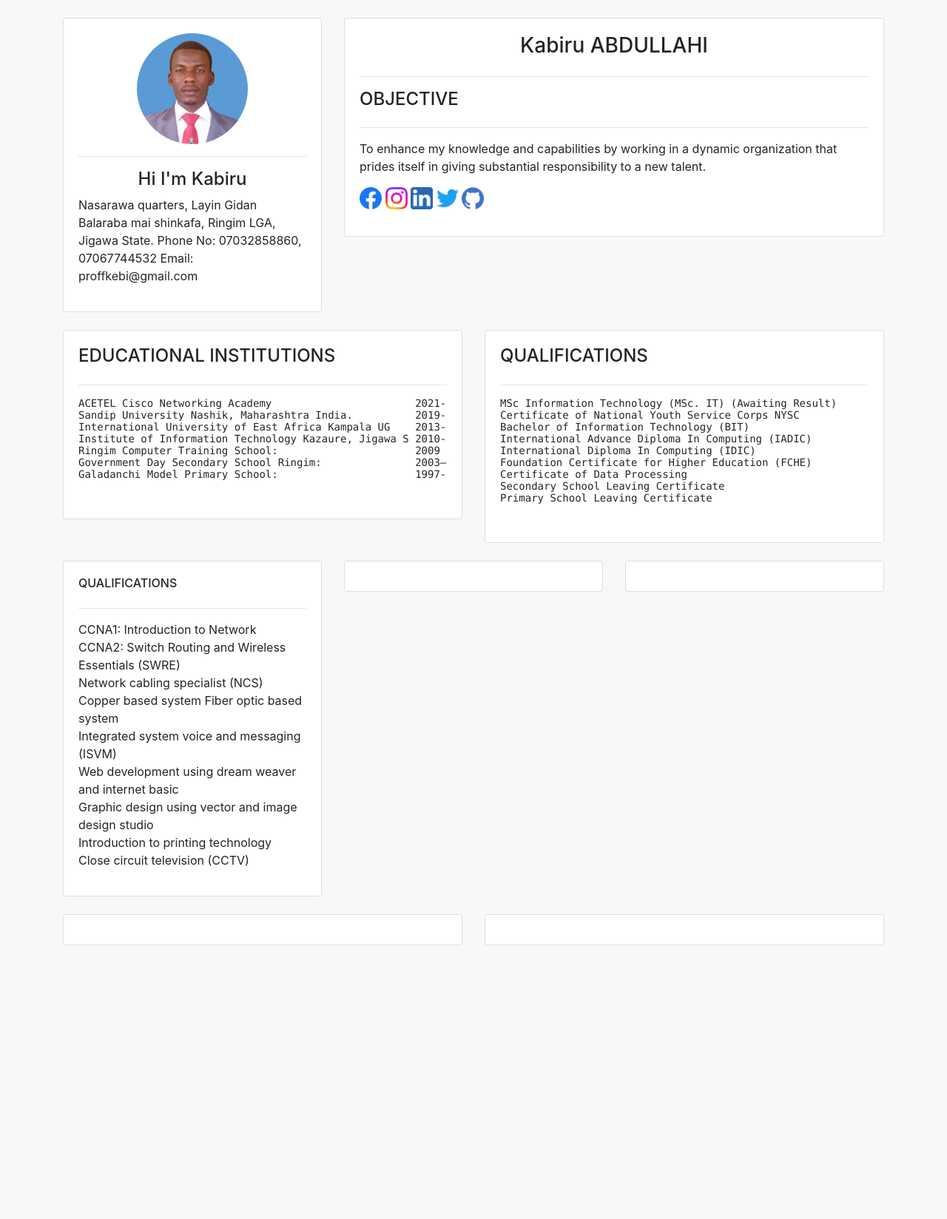
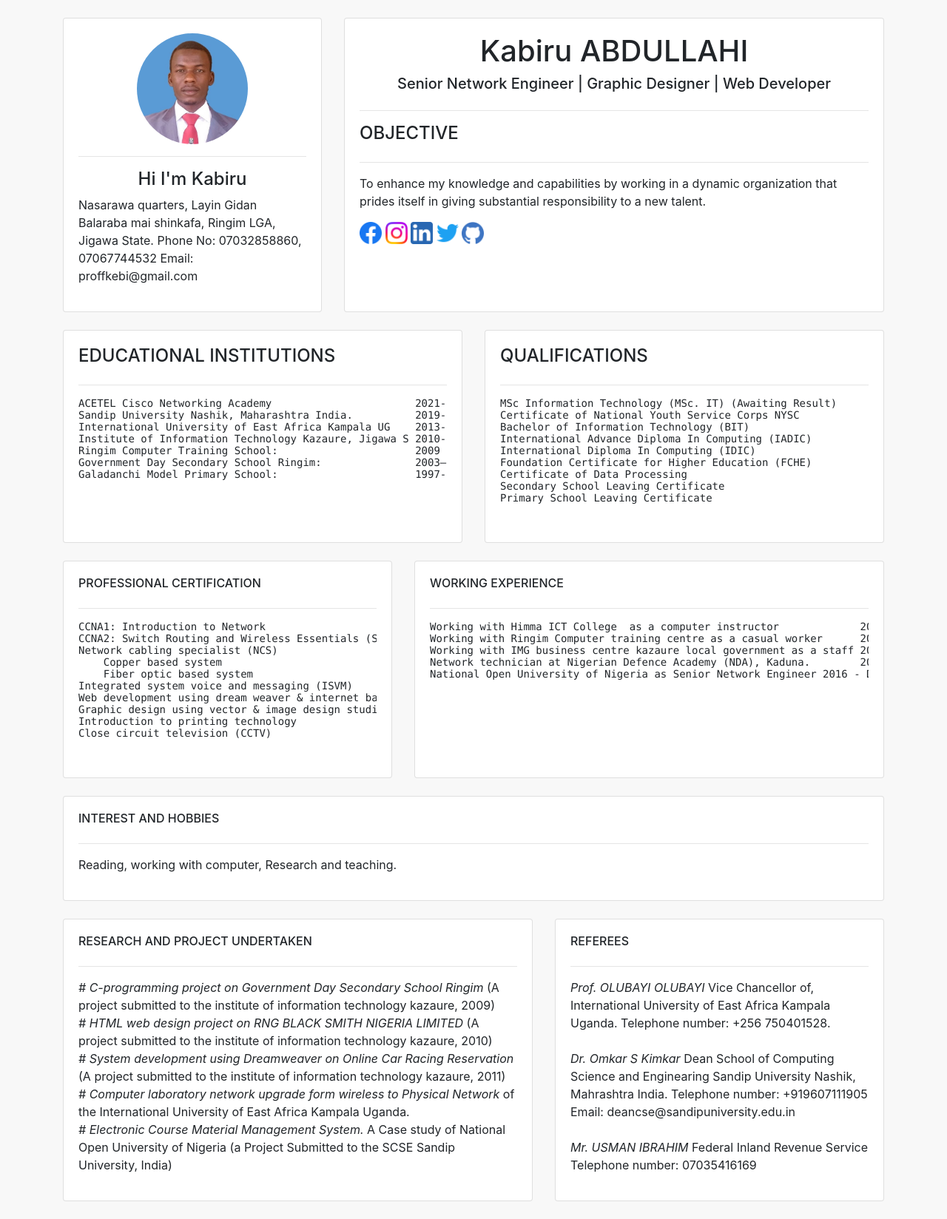
Before and after one commit to proffkebi/kabiruabdu, a Django app: page / in a window 1280 px wide. Shown: the whole page at 74% size. Before the commit the page ends 1278 px from the top, so only its background shows below. Run offline with Django 4.2, Linux system fonts and the light colour scheme.

Commit message:
My Third Commits

```diff
--- a/cv/templates/cv/index.html
+++ b/cv/templates/cv/index.html
@@ -12,7 +12,7 @@
 <div class="container"><br>
     <div class="row">
         <div class="col-md-4">
-            <div class="card card-body">
+            <div class="card card-body h-100">
                 <img id="profile-pic" src="{% static '/images/profile.jpg' %}" alt="profile-fic">
                 <hr>
                 <h4 id="profile-wrapper"> Hi I'm Kabiru</h4>
@@ -25,8 +25,10 @@
             </div>
         </div>
         <div class="col-md-8">
-            <div class="card card-body">
-                <h3 id="profile-wrapper">Kabiru ABDULLAHI</h4><hr>
+            <div class="card card-body h-100">
+                <h1 id="profile-wrapper">Kabiru ABDULLAHI</h1>
+                <h5 id="profile-wrapper">Senior Network Engineer | Graphic Designer | Web Developer</h5>
+                <hr>
                 <h4>OBJECTIVE</h4>
                 <hr>
                 <p>
@@ -47,7 +49,7 @@
     <br>
     <div class="row">
         <div class="col-md-6">
-            <div class="card card-body">
+            <div class="card card-body h-100">
                 <h4>EDUCATIONAL INSTITUTIONS</h4>
                 <hr>
                 <pre>
@@ -62,7 +64,7 @@ Galadanchi Model Primary School: 	              1997-2003
             </div>
         </div>
         <div class="col-md-6">
-            <div class="card card-body">
+            <div class="card card-body h-100">
                 <h4>QUALIFICATIONS</h4>
                 <hr>
                 <pre>
@@ -82,45 +84,92 @@ Primary School Leaving Certificate
     </div>
     <br>
     <div class="row">
-        <div class="col-md-4">
-            <div class="card card-body">
-                <h6>QUALIFICATIONS</h6>
+        <div class="col-md-5">
+            <div class="card card-body h-100">
+                <h6>PROFESSIONAL CERTIFICATION</h6>
                 <hr>
-                <ul class="professional">
-                   <li> CCNA1: Introduction to Network</li>
-                   <li> CCNA2: Switch Routing and Wireless Essentials (SWRE)</li>
-                   <li> Network cabling specialist (NCS)</li>
-                    	Copper based system
-                    	Fiber optic based system
-                    <li> Integrated system voice and messaging (ISVM)</li>
-                    <li> Web development using dream weaver and internet basic  </li>
-                    <li> Graphic design using vector and image design studio</li>
-                    <li> Introduction to printing technology </li>
-                    <li> Close circuit television (CCTV) </li>
-
-                </ul>
+                <pre>
+CCNA1: Introduction to Network
+CCNA2: Switch Routing and Wireless Essentials (SWRE)
+Network cabling specialist (NCS)
+    Copper based system
+    Fiber optic based system
+Integrated system voice and messaging (ISVM)
+Web development using dream weaver & internet basic
+Graphic design using vector & image design studio
+Introduction to printing technology
+Close circuit television (CCTV)
+                </pre>
             </div>
         </div>
-        <div class="col-md-4">
-            <div class="card card-body"></div>
-        </div>
-        <div class="col-md-4">
-            <div class="card card-body"></div>
+        <div class="col-md-7">
+            <div class="card card-body h-100">
+                <h6>WORKING EXPERIENCE</h6>
+                <hr>
+                <pre>
+Working with Himma ICT College  as a computer instructor             2012-13
+Working with Ringim Computer training centre as a casual worker      2010-11
+Working with IMG business centre kazaure local government as a staff 2011-12
+Network technician at Nigerian Defence Academy (NDA), Kaduna.        2015–16
+National Open University of Nigeria as Senior Network Engineer 2016 - Date
 
+                </pre>
+            </div>
         </div>
     </div>
     <br>
     <div class="row">
-        <div class="col-md-6">
-            <div class="card card-body"></div>
-        </div>
-        <div class="col-md-6">
-            <div class="card card-body"></div>
-
+        <div class="col-md-12">
+            <div class="card card-body">
+                <H6>INTEREST AND HOBBIES</H6>
+                <hr>
+                <p>
+                    Reading, working with computer, Research and teaching.
+                </p>
+            </div>
         </div>
     </div>
+    <br>
+    <div class="row">
+        <div class="col-md-7">
+            <div class="card card-body h-100">
+                <H6>RESEARCH AND PROJECT UNDERTAKEN</H6>
+                <hr>
+                <p>
+                   <i> # C-programming project on Government Day Secondary School Ringim </i>(A project submitted to the institute of information technology kazaure, 2009) <br>
+                   <i> # HTML web design project on RNG BLACK SMITH NIGERIA LIMITED </i>(A project submitted to the institute of information technology kazaure, 2010) <br>
+                   <i># System development using Dreamweaver on Online Car Racing Reservation</i> (A project submitted to the institute of information technology kazaure, 2011) <br>
+                   <i># Computer laboratory network upgrade form wireless to Physical Network </i> of the International University of East Africa Kampala Uganda. <br>
+                   <i># Electronic Course Material Management System.</i> A Case study of National Open University of Nigeria (a Project Submitted to the SCSE Sandip University, India)
+                </p>
+            </div>
+        </div>
+        <div class="col-md-5">
+            <div class="card card-body h-100">
+                <H6>REFEREES</H6>
+                <hr>
+                <p>
+                    <i> Prof. OLUBAYI OLUBAYI </i>
+                    Vice Chancellor of,
+                    International University of East Africa
+                    Kampala Uganda.
+                    Telephone number: +256 750401528. <br><br>
 
+                    <i>Dr. Omkar S Kimkar </i>
+                    Dean School of Computing Science and Enginearing
+                    Sandip University Nashik,
+                    Mahrashtra India.
+                    Telephone number: +919607111905
+                    Email: deancse@sandipuniversity.edu.in <br><br>
+
+                    <i> Mr. USMAN IBRAHIM </i>
+                    Federal Inland Revenue Service
+                    Telephone number: 07035416169
+                </p>
+            </div>
+        </div>
+    </div>
+    <br>
 </div>
-
 </body>
 </html>
--- a/static/css/main.css
+++ b/static/css/main.css
@@ -27,8 +27,3 @@ body{
  pre{
      font: 2em sans-serif;
  }
-
- .professional ul, li{
-    list-style-type:circle;
-    list-style: circle;
- }
```
